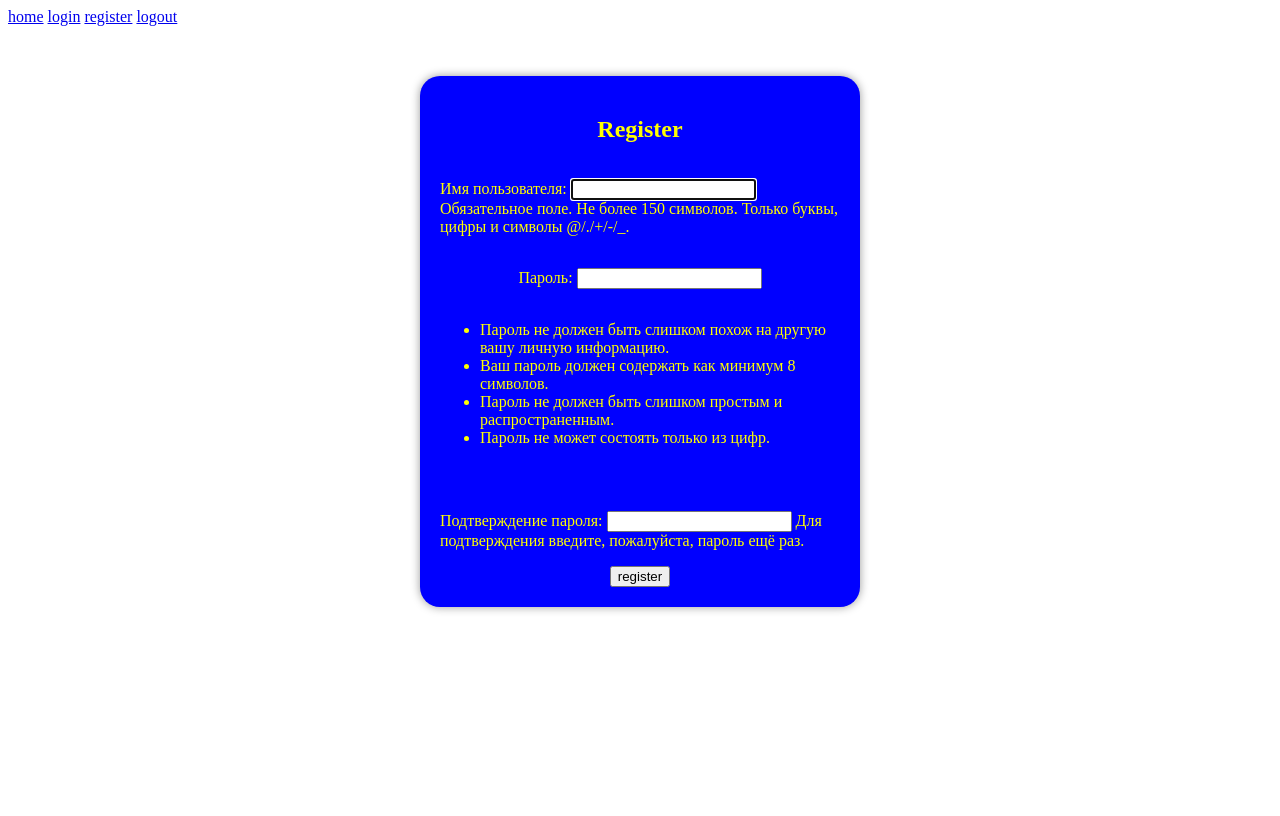
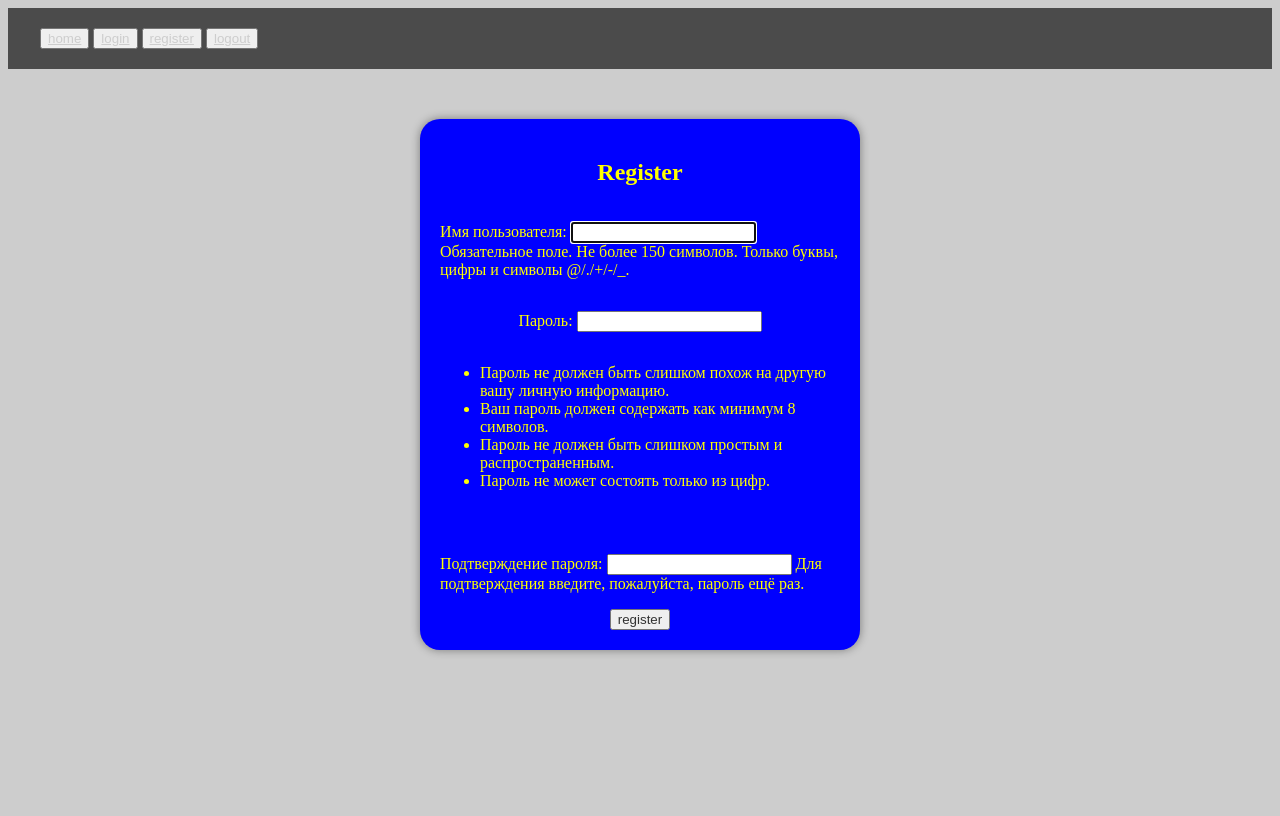
Before and after one commit to SB1600Python/Danya, a Django app: page /register in a window 1280 px wide. Before the commit the page ends 612 px from the top, so only its background shows below. Run offline with Django 4.2, Linux system fonts and the light colour scheme.

Commit message:
Add files via upload

```diff
--- a/Danya-main/Site2/Site2/urls.py
+++ b/Danya-main/Site2/Site2/urls.py
@@ -28,7 +28,8 @@ urlpatterns = [
     path('login', view_login, name='login'),
     path('register', RegisterView.as_view(), name='register'),
     path('logout', logout_view, name='logout'),
-    path('createPost', create_post, name = 'Create')
+    #path('createPost', create_post, name = 'Create'),
+    path('create/', PostView.as_view(), name='create'),
 ]
 
 if settings.DEBUG:
--- a/Danya-main/Site2/blog/models.py
+++ b/Danya-main/Site2/blog/models.py
@@ -1,5 +1,5 @@
 from django.db import models
-
+from django.urls import reverse
 
 # Create your models here.
 class Post(models.Model):
@@ -8,6 +8,8 @@ class Post(models.Model):
      image = models.ImageField(upload_to='photos/%Y/%m/%d', null=True, blank=True)
      category = models.ForeignKey('Category', on_delete=models.PROTECT, null=True)
 
+     def get_absolute_url(self):
+          return reverse('home')
 
      def __str__(self):
           return self.title
--- a/Danya-main/Site2/blog/static/css/main.css
+++ b/Danya-main/Site2/blog/static/css/main.css
@@ -0,0 +1,36 @@
+html, body {
+    display: flex;
+    flex-direction: column;
+    min-height: 100vh;
+    background-color: rgb( 205, 205, 205);
+    color: rgb(50, 50, 50);
+}
+
+.container{
+    margin: 0 auto;
+    padding: 0, 15px;
+    max-width: 1200px;
+}
+
+.none {
+    display: none;
+}
+
+.section {
+    padding: 70px 0;
+}
+
+.nav{
+    padding: 20px 0;
+    border-bottom: 1px rgb(0, 0, 0);
+    background-color: rgb(75, 75, 75);
+}
+
+a {
+    color: rgb( 205, 205, 205);
+    transition: opacity 0.2s ease-in;
+}
+
+button {
+    color: rgb(50, 50, 50);
+}
--- a/Danya-main/Site2/blog/templates/base.html
+++ b/Danya-main/Site2/blog/templates/base.html
@@ -4,17 +4,23 @@
 <html>
     <head>
         <link rel="stylesheet" href="{% static 'css/login.css' %}">
+        <link rel="stylesheet" href="{% static 'css/main.css' %}">
         <meta charset="UTF-8">
         <title>{% block title %} {% endblock %}</title>
     </head>
     <body>
-
-        <a href="{% url 'home' %}">home</a>
-        {% if not user.is_authenticated %}
-        <a href="{% url 'login' %}">login</a>
-        <a href="{% url 'register' %}">register</a>
-        {% endif%}
-        <a href="{% url 'logout' %}">logout</a>
+        <nav class="nav">
+            <div class="container">
+                <div class="nav-row">
+                            <button><a type="submit" href="{% url 'home' %}">home</a></button>
+                            {% if not user.is_authenticated %}
+                            <button><a type="submit" href="{% url 'login' %}">login</a></button>
+                            <button><a type="submit" href="{% url 'register' %}">register</a></button>
+                            {% endif%}
+                            <button><a type="submit" href="{% url 'logout' %}">logout</a></button>
+                </div>
+            </div>
+        </nav>
         {% block content %}
         {% endblock %}
     </body>
--- a/Danya-main/Site2/blog/views.py
+++ b/Danya-main/Site2/blog/views.py
@@ -4,7 +4,9 @@ from django.contrib.auth.forms import UserCreationForm, AuthenticationForm
 from django.contrib.auth import authenticate, login, logout
 from django.core.paginator import Paginator, EmptyPage, PageNotAnInteger
 from django.views import View
-
+from django.contrib.auth.mixins import LoginRequiredMixin
+from django.views.generic import CreateView
+from blog.forms import Postform
 
 def view_login(request):
      if request.method == 'POST':
@@ -60,3 +62,8 @@ def logout_view(request):
 
 def create_post(request):
      return redirect('home')
+
+class PostView(LoginRequiredMixin, CreateView):
+     model = Post
+     template_name = 'create.html'
+     form_class = Postform
```
Also changed, not shown: Danya-main/Site2/blog/forms.py (added, +7 -0 lines), Danya-main/Site2/blog/templates/create.html (+11 -0 lines), Danya-main/Site2/db.sqlite3.
